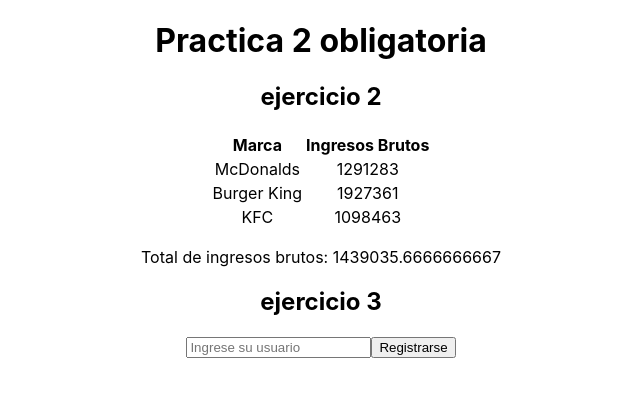
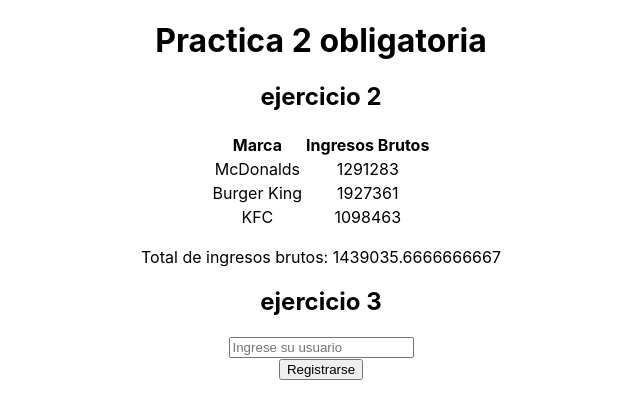
Before and after one commit to Alvarojohansen/PracticaLab3, a React (Create React App) app in the folder Practica-2/practiceslab3/: page / in a window 1280 px wide. Shown: the top 418 px of the page, without its empty margins (319-959 px from the left). Built offline with nearby package versions, Linux system fonts and the light colour scheme.

Commit message:
ejercicio a terminar, falta mayor parte de la 4

```diff
--- a/Practica-2/practiceslab3/src/App.js
+++ b/Practica-2/practiceslab3/src/App.js
@@ -1,7 +1,6 @@
 import "./App.css";
 import Login from "./components/login/Login";
 import Table from "./components/table/Table";
-
 
 
 
@@ -14,6 +13,8 @@
 
   const sumIncome = netIncomes.reduce((sum, item) => sum + item.income, 0);
   const averageIncome = sumIncome / netIncomes.length;
+
+
   return(
   <div className="App">
     <h1>Practica 2 obligatoria</h1>
--- a/Practica-2/practiceslab3/src/components/login/Login.js
+++ b/Practica-2/practiceslab3/src/components/login/Login.js
@@ -24,7 +24,9 @@
         onChange={changeUsernameHandler}
         placeholder="Ingrese su usuario"
       />
-      <button onClick={userRegisterHandler}>Registrarse</button>
+      <div>
+        <button onClick={userRegisterHandler}>Registrarse</button>
+      </div>
       <div>
         <p>{username}</p>
       </div>
--- a/Practica-2/practiceslab3/src/index.js
+++ b/Practica-2/practiceslab3/src/index.js
@@ -10,7 +10,3 @@
     <App />
   </React.StrictMode>
 );
-
-// If you want to start measuring performance in your app, pass a function
-// to log results (for example: reportWebVitals(console.log))
-// or send to an analytics endpoint. Learn more: https://bit.ly/CRA-vitals
```
